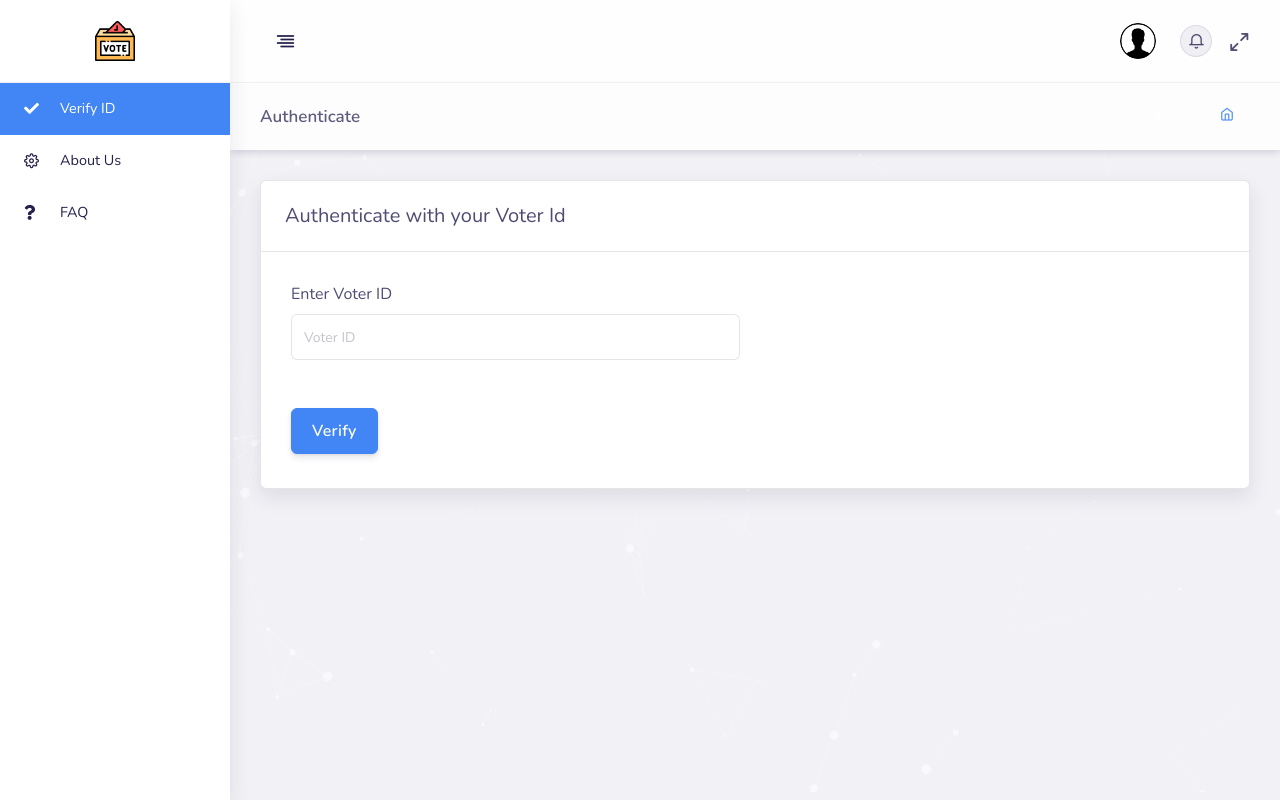
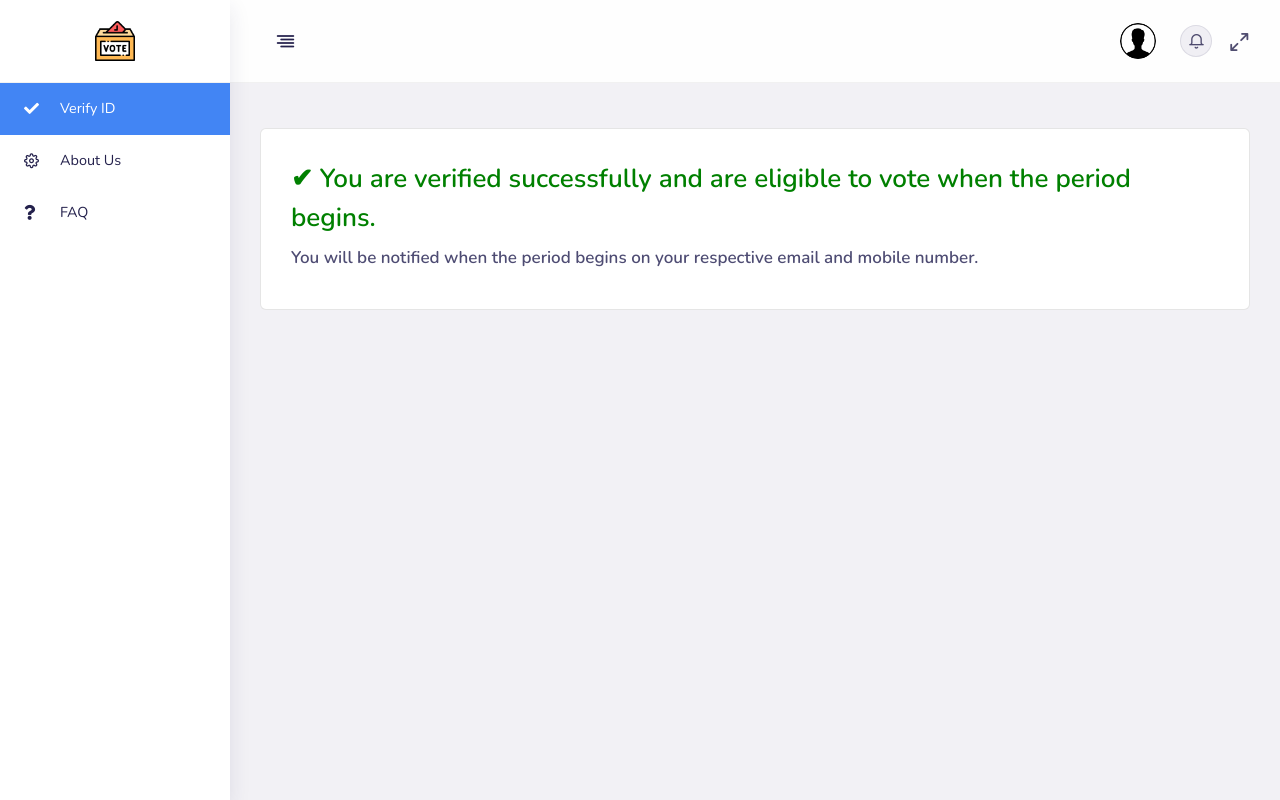
Before and after one commit to agcy1210/voting-frontend, a Django app: page / in a window 1280 px wide. Run offline with Django 3.2, Linux system fonts and the light colour scheme; a user stored in the database is signed in; tables that the repository leaves empty hold one stand-in row (values such as "Sample post"); some libraries are stand-ins or nearby versions.

Commit message:
add isverify function

```diff
--- a/templates/voting/voterIdAuthentication.html
+++ b/templates/voting/voterIdAuthentication.html
@@ -161,7 +161,16 @@
 						<!-- Top navbar-->
 
 						<!-- Page content -->
-
+						{% if isverify %}
+						<div class="container-fluid pt-8">
+							<div class="card">
+								<div class="card-body">
+									<h1 style="color: green;">&#10004; You are verified successfully and are eligible to vote when the period begins.</h1>
+									<h3>You will be notified when the period begins on your respective email and mobile number.</h3>
+								</div>
+							</div>
+						</div>
+						{% else %}
 						<div class="container-fluid pt-8">
 							<div class="page-header mt-0  p-3">
 								<h3 class="mb-sm-0">Authenticate</h3>
@@ -200,14 +209,14 @@
 
 
 						</div>
-
+					{% endif %}
 
 
 						</div>
 					</div>
 				</div>
 			</div>
-			<div id="particles-js" style="position: absolute; z-index: -1; top: 0%;height: 99%; width: 100%;"><canvas class="particles-js-canvas-el" style="width: 100%; height: 100%;" width="1387" height="893"></canvas></div>
+
 			<!--app-content-->
 		</div>
 
@@ -242,8 +251,7 @@
 	<!-- Adon JS -->
 	<script src="{% static 'assets/js/custom.js'%}"></script>
 	<script src="{% static 'assets/js/dashboard-finance.js'%}"></script>
-	<script src="{% static 'assets/js/particles/particles.js'%}"></script>
-	<script src="{% static 'assets/js/particles/app.js'%}"></script>
+
 	<script src="{% static 'assets/js/select2.js'%}"></script>
 
 	<script>
--- a/voting/models.py
+++ b/voting/models.py
@@ -1,10 +1,12 @@
 from django.db import models
+from django.contrib.auth.models import User
 
 # Create your models here.
 class Voter(models.Model):
     reference_no  = models.CharField(max_length=50)
     unique_hash = models.CharField(max_length=128)
     voter_publickey = models.CharField(max_length=128)
+    isverify = models.BooleanField()
 
     def __str__(self):
         return self.voter_publickey
@@ -16,5 +18,6 @@ class Candidate(models.Model):
     party_name = models.CharField(max_length=128)
     candidate_publickey =  models.CharField(max_length=128)
 
+
     def __str__(self):
         return self.candidate_name
--- a/voting/views.py
+++ b/voting/views.py
@@ -11,7 +11,18 @@ import hashlib
 
 @login_required(login_url='accounts/login')
 def verifyId(request):
-    return render(request,'voting/voterIdAuthentication.html')
+    user = Voter.objects.filter(isverify=True)
+
+    if user:
+        context ={
+            'isverify' : True
+        }
+    else:
+        context ={
+            'isverify' : False
+        }
+
+    return render(request,'voting/voterIdAuthentication.html',context)
 
 
 
@@ -30,7 +41,7 @@ def secret_msg(request):
 
         hashKey = getHash(secret_msg, voter_id)
 
-        obj = Voter(reference_no = reference_number,unique_hash=hashKey,voter_publickey=voter_id )
+        obj = Voter(reference_no = reference_number,unique_hash=hashKey,voter_publickey=voter_id,isverify=True )
         obj.save()
         context = {
             'reference_number': reference_number
```
Also changed, not shown: accounts/migrations/__init__.py (deleted), voting/migrations/0001_initial.py (added), voting/migrations/0004_auto_20200208_2144.py (deleted), voting/migrations/0005_delete_userverification.py (deleted), voting/migrations/__init__.py (added).
